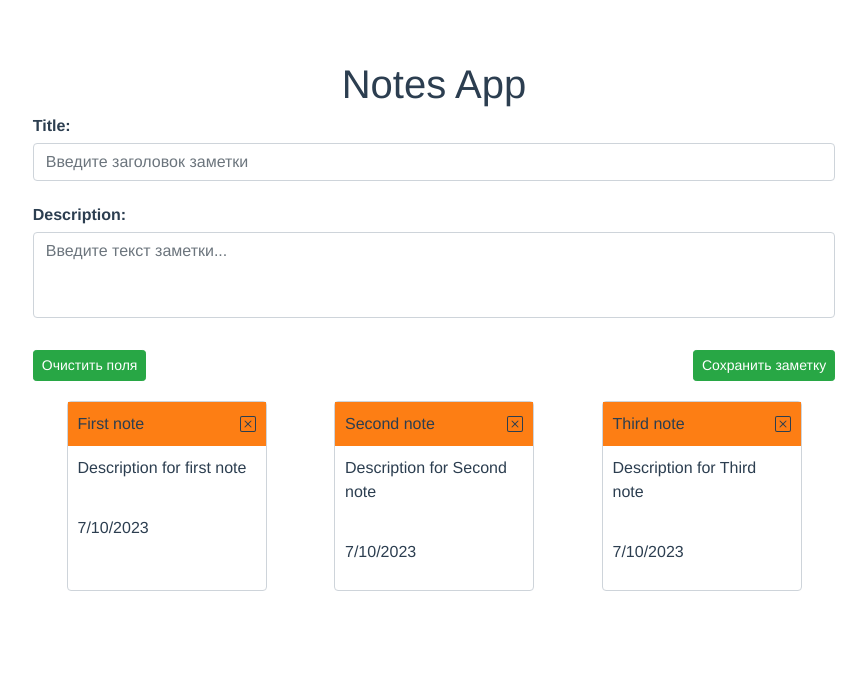
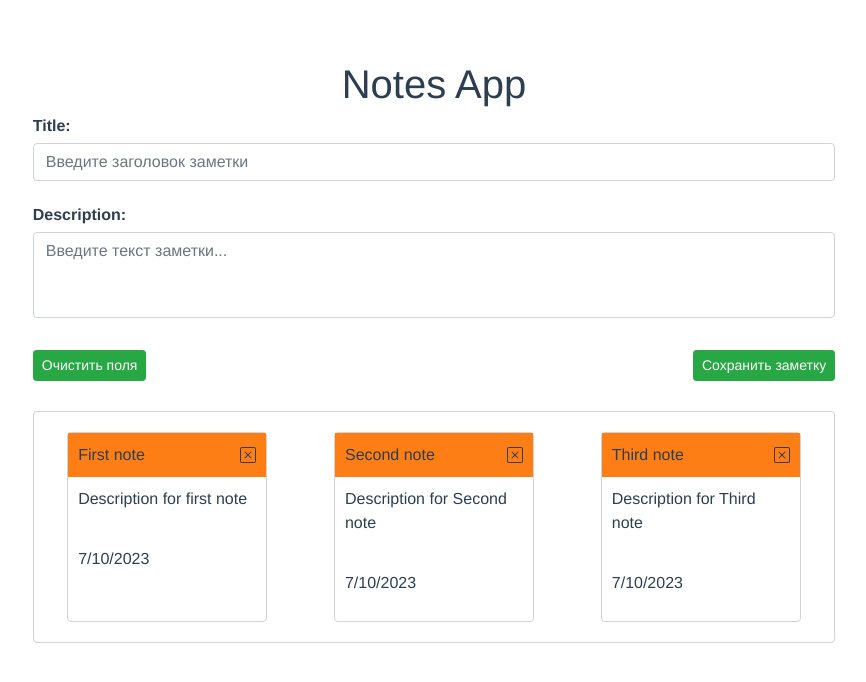
Before and after one commit to Siskinbird/vue-notes-2.0, a Vue app: page / in a window 1280 px wide. Shown: the top 682 px of the page, without its empty margins (206-1072 px from the left). Built offline with nearby package versions, Linux system fonts and the light colour scheme.

Commit message:
add: Notes style

```diff
--- a/src/components/Notes.vue
+++ b/src/components/Notes.vue
@@ -1,5 +1,5 @@
 <template>
-  <div class="notes d-flex flex-wrap gap10 j-start">
+  <div class="notes d-flex flex-wrap gap10 j-between">
     <div class="note" v-for="(note, index) in notes" :key="index">
       <div class="note-header d-flex al-center j-between">
         <div class="note-header__title d-flex al-center">
@@ -35,6 +35,11 @@ export default {
 }
 </script>
 <style lang="scss">
+.notes {
+  margin-top: 30px;
+  border: 1px solid #ced4da;
+  border-radius: 0.25rem;
+}
 .note {
   margin: 20px auto;
   width: 200px;
```
